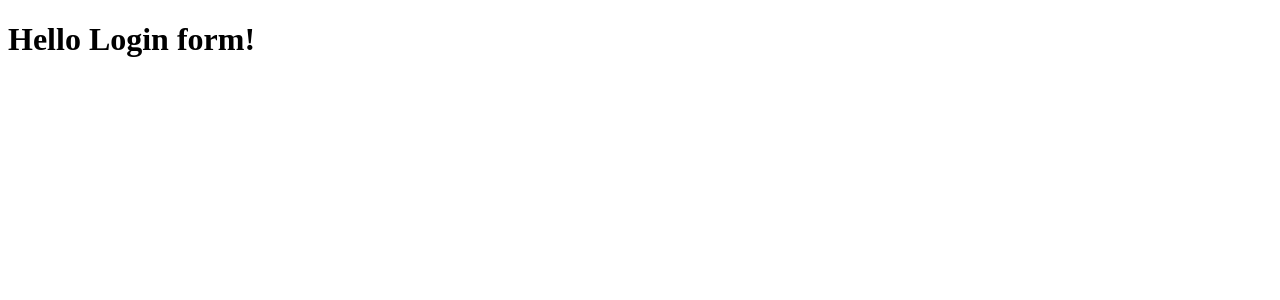
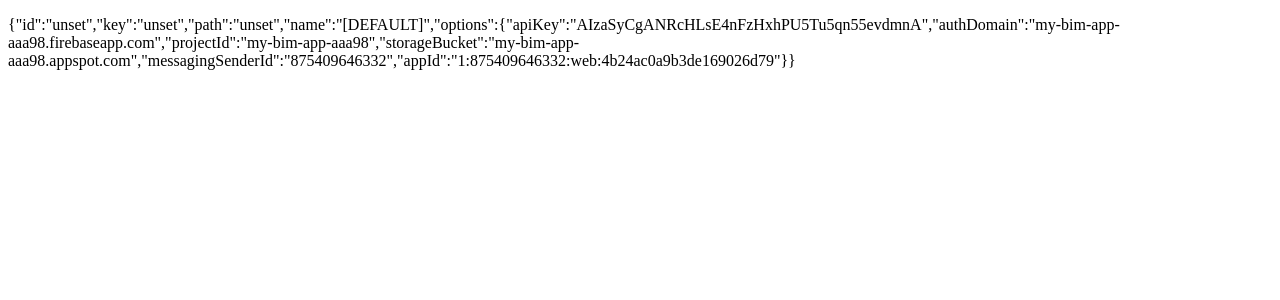
Before and after one commit to nwabimady/BIM-App, a React (Create React App) app: page / in a window 1280 px wide. Shown: the top 300 px of the page. Built offline with nearby package versions, Linux system fonts and the light colour scheme.

Commit message:
Setup firebase

```diff
--- a/package.json
+++ b/package.json
@@ -10,9 +10,10 @@
     "@types/node": "^16.18.48",
     "@types/react": "^18.2.21",
     "@types/react-dom": "^18.2.7",
+    "firebase": "^10.3.1",
     "react": "^18.2.0",
     "react-dom": "^18.2.0",
-    "react-router-dom": "^6.15.0",
+    "react-router-dom": "^6.8.1",
     "react-scripts": "5.0.1",
     "typescript": "^4.9.5",
     "web-vitals": "^2.1.4"
--- a/src/components/login-form.tsx
+++ b/src/components/login-form.tsx
@@ -1,5 +1,6 @@
 import { FC } from "react";
+import { getApp } from "firebase/app";
 
 export const LoginForm: FC = () => {
-  return <h1>Hello Login form!</h1>;
+  return <p>{JSON.stringify(getApp())}</p>;
 };
--- a/src/index.tsx
+++ b/src/index.tsx
@@ -1,10 +1,24 @@
 import React from "react";
 import ReactDOM from "react-dom/client";
 import App from "./App";
+import { initializeApp } from "firebase/app";
 
 const root = ReactDOM.createRoot(
   document.getElementById("root") as HTMLElement
 );
+
+const firebaseConfig = {
+  apiKey: "AIzaSyCgANRcHLsE4nFzHxhPU5Tu5qn55evdmnA",
+  authDomain: "my-bim-app-aaa98.firebaseapp.com",
+  projectId: "my-bim-app-aaa98",
+  storageBucket: "my-bim-app-aaa98.appspot.com",
+  messagingSenderId: "875409646332",
+  appId: "1:875409646332:web:4b24ac0a9b3de169026d79",
+};
+
+// Initialize Firebase
+initializeApp(firebaseConfig);
+
 root.render(
   <React.StrictMode>
     <App />
```
Also changed, not shown: 1 other file (tests, documents, lock files or other folders).
